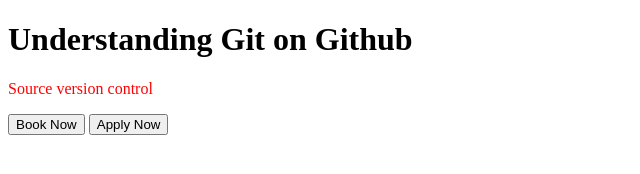
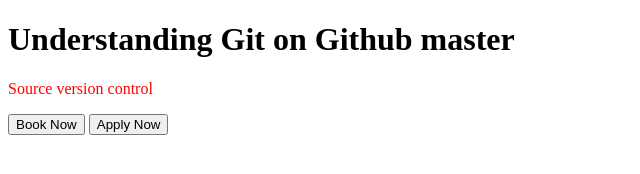
Before and after one commit to vishwa1924/Git-training1, a plain HTML site: page index.html in a window 1280 px wide. Shown: the whole page, without its empty margins (0-640 px from the left). Drawn offline with Linux system fonts and the light colour scheme.

Commit message:
master commiting for merging

```diff
--- a/index.html
+++ b/index.html
@@ -3,7 +3,7 @@
 
 <body>
 
-    <h1>Understanding Git on Github</h1>
+    <h1>Understanding Git on Github master</h1>
     <p style="color:red">Source version control</p>
     <button>Book Now</button>
     <button> Apply Now</button>
```
